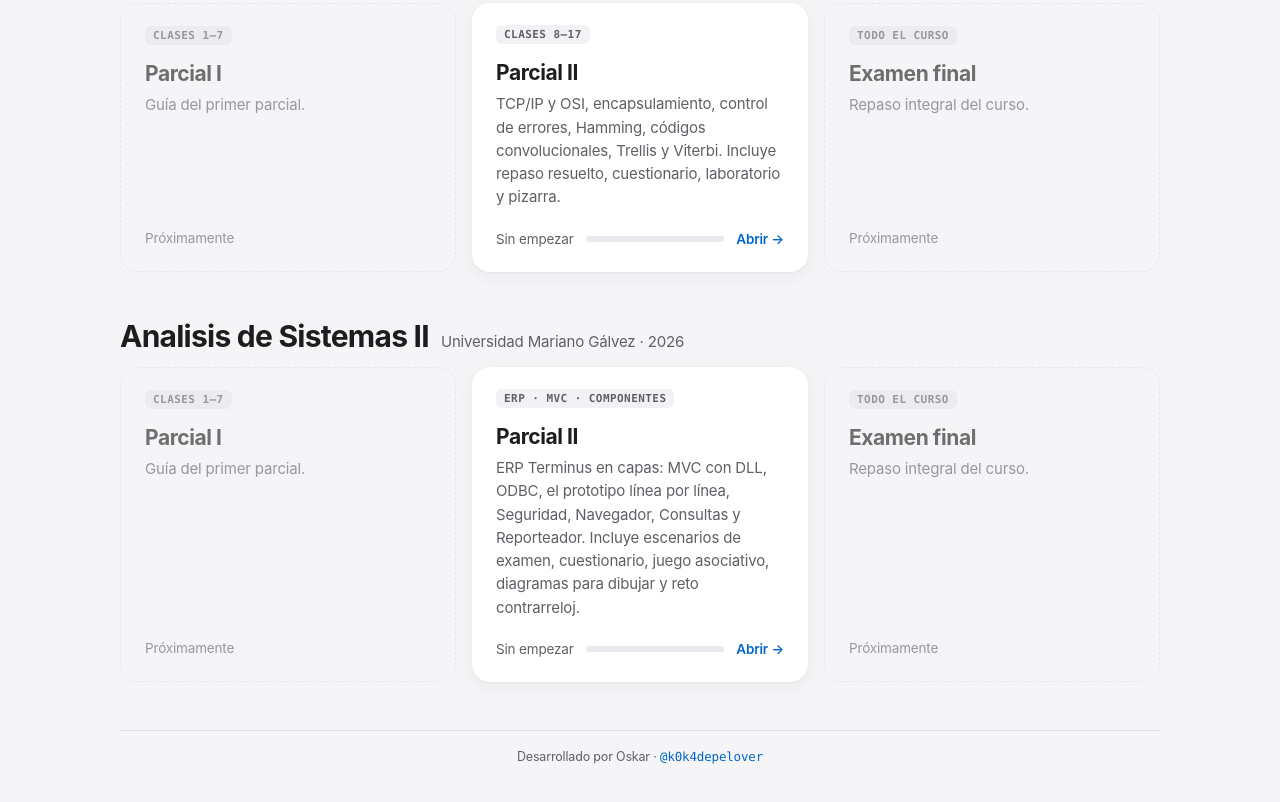
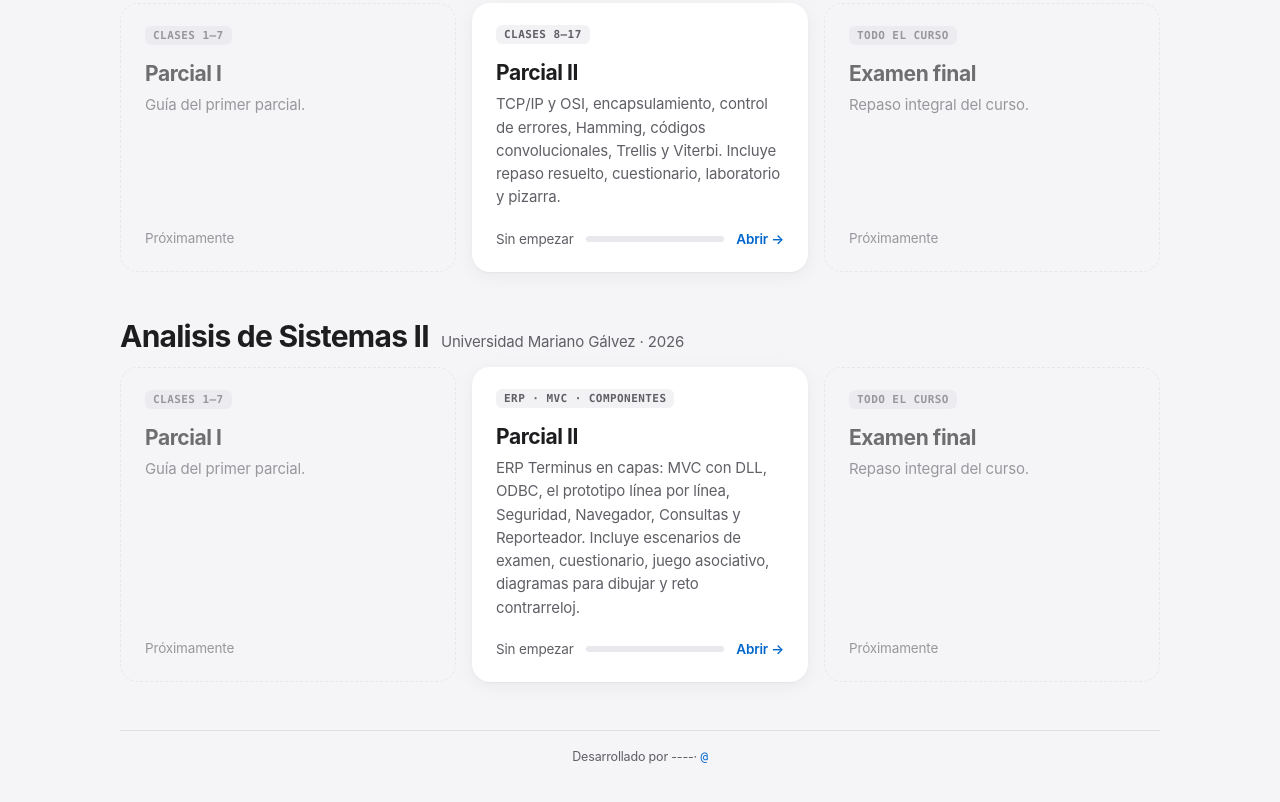
Before and after one commit to k0k4depelover/examen-redes-page, a plain HTML site: page index.html in a window 1280 px wide. Shown: the part 457-1259 px from the top of the page. Drawn offline with Linux system fonts and the light colour scheme.

```diff
--- a/index.html
+++ b/index.html
@@ -26,7 +26,7 @@
     </label>
   </section>
   <div id="cursos"></div>
-  <footer class="credit">Desarrollado por Oskar · <span>@k0k4depelover</span></footer>
+  <footer class="credit">Desarrollado por ----· <span>@</span></footer>
 </main>
 <script src="js/examenes.js"></script>
 <script src="js/portal.js"></script>
```
